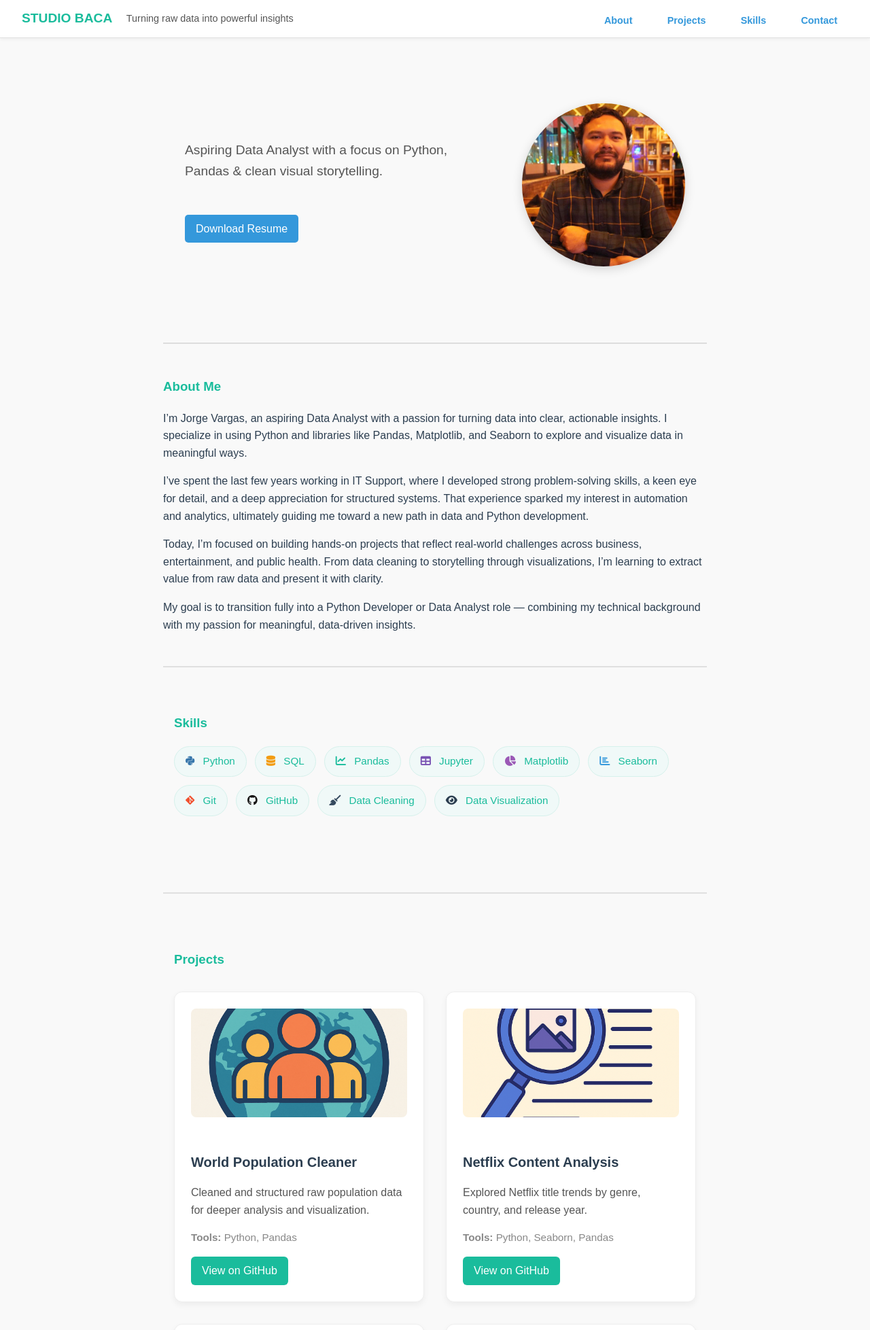
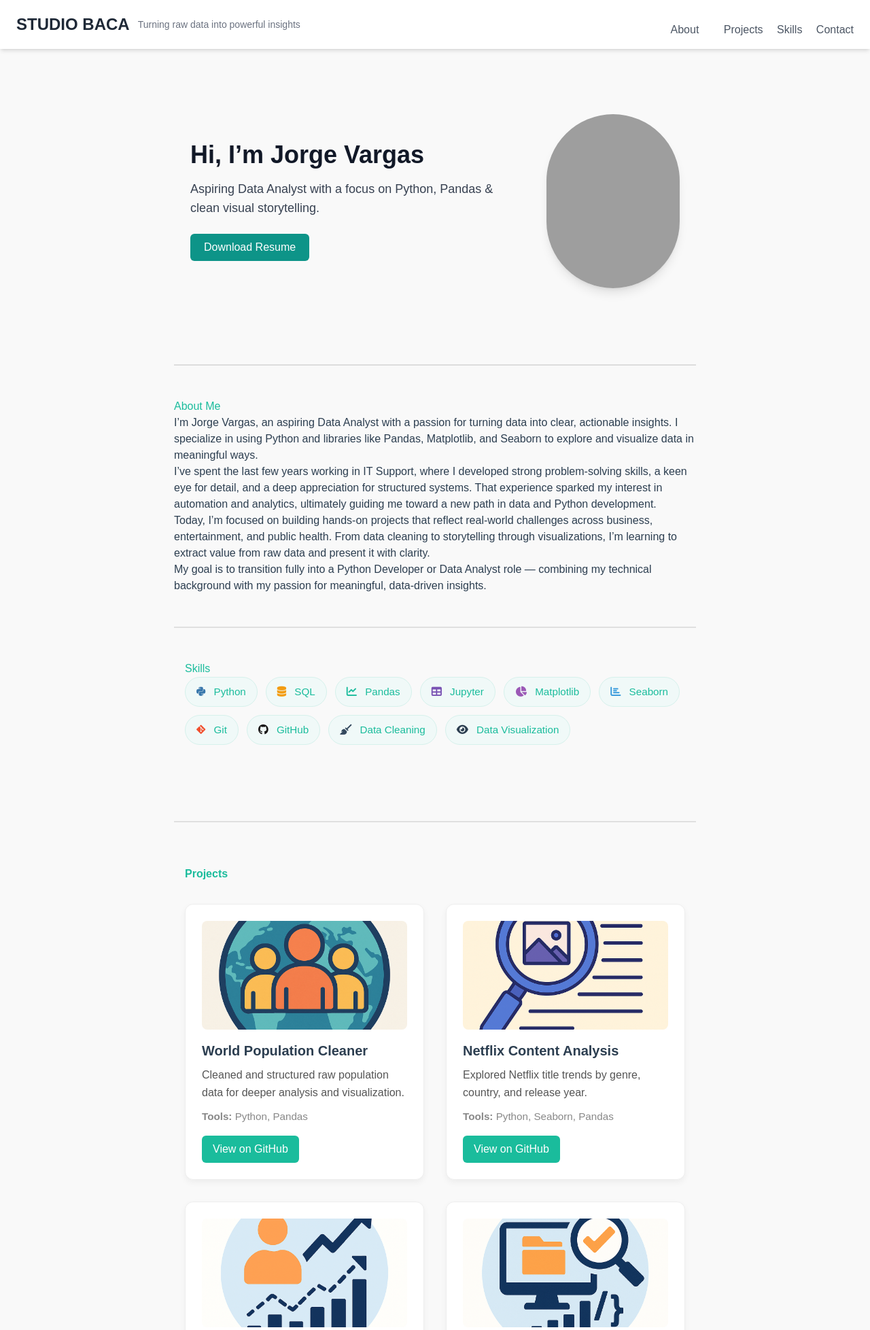
Before and after one commit to BigBacaStd/studio-baca, a Django app: page / in a window 1280 px wide. Shown: the top 1957 px of the page at 68% size. Run offline with Django 5.2, Linux system fonts and the light colour scheme; some libraries are stand-ins or nearby versions; grey boxes are pictures that could not be loaded.

Commit message:
commit April 7 2025

```diff
--- /dev/null
+++ b/portfolio/static/src/input.css
@@ -0,0 +1,3 @@
+@tailwind base;
+@tailwind components;
+@tailwind utilities;
--- a/portfolio/templates/portfolio/base.html
+++ b/portfolio/templates/portfolio/base.html
@@ -6,18 +6,23 @@
 {% load static %}
 <link rel="stylesheet" href="{% static 'portfolio/styles.css' %}">
 <link rel="stylesheet" href="https://cdnjs.cloudflare.com/ajax/libs/font-awesome/6.5.0/css/all.min.css">
+<script src="https://cdn.tailwindcss.com"></script>
 </head>
 <body>
-  <header class="info_bar">
-    <h1 class="brand_bar">STUDIO BACA &nbsp;&nbsp;&nbsp;</h1>
-    <p class="slogan_bar">Turning raw data into powerful insights</p>
-    <nav class="details_bar">
-      <a href="#about">About</a>
-      <a href="#projects">Projects</a>
-      <a href="#skills">Skills</a>
-      <a href="#contact">Contact</a>
-    </nav>
-  </header>
+
+ <!-- Header -->
+<header class="flex items-center justify-between px-6 py-4 bg-white shadow-md">
+  <div class="flex items-center gap-3">
+    <h1 class="text-2xl font-bold text-gray-800">STUDIO BACA</h1>
+    <p class="text-sm text-gray-500 hidden sm:inline-block">Turning raw data into powerful insights</p>
+  </div>
+  <nav class="space-x-4">
+    <a href="#about" class="text-gray-600 hover:text-teal-600 font-medium">About</a>
+    <a href="#projects" class="text-gray-600 hover:text-teal-600 font-medium">Projects</a>
+    <a href="#skills" class="text-gray-600 hover:text-teal-600 font-medium">Skills</a>
+    <a href="#contact" class="text-gray-600 hover:text-teal-600 font-medium">Contact</a>
+  </nav>
+</header>
 
   <main>
     {% block content %}{% endblock %}
--- a/portfolio/templates/portfolio/home.html
+++ b/portfolio/templates/portfolio/home.html
@@ -4,15 +4,23 @@
 {% block title %}Home | Studio Baca{% endblock %}
 
 {% block content %}
-    <section class="hero_section">
-        <div class="hero_content">
-            <div class="hero_text">
-                <p class="hero_details">Aspiring Data Analyst with a focus on Python, Pandas & clean visual
-                    storytelling.</p>
-                <a class="btn" href="{% static 'portfolio/Jorge_Vargas_Resume.pdf' %}" download>Download Resume</a>
-            </div>
 
-            <img src="{% static 'portfolio/jorgev.jpg' %}" alt="Polo Vargas" class="hero_photo">
+    <!-- Hero Section -->
+
+    <section class="flex flex-col-reverse md:flex-row items-center justify-between gap-8 px-6 py-16 max-w-6xl mx-auto">
+        <div class="max-w-xl">
+            <h2 class="text-4xl font-bold text-gray-900 mb-4">Hi, I’m Jorge Vargas</h2>
+            <p class="text-lg text-gray-700 mb-6">
+                Aspiring Data Analyst with a focus on Python, Pandas & clean visual storytelling.
+            </p>
+            <a href="{% static 'portfolio/Jorge_Vargas_Resume.pdf' %}"
+               download
+               class="inline-block px-5 py-2 bg-teal-600 text-white rounded-md hover:bg-teal-700 transition">
+                Download Resume
+            </a>
+        </div>
+        <div class="w-48 h-48 md:w-64 md:h-64 rounded-full overflow-hidden shadow-lg">
+            <img src="{% static 'portfolio/images/profile.jpg' %}" alt="Polo Vargas" class="w-full h-full object-cover">
         </div>
     </section>
 
```
Also changed, not shown: package.json (added, +17 -0 lines), package-lock.json (added), 1 other file.
